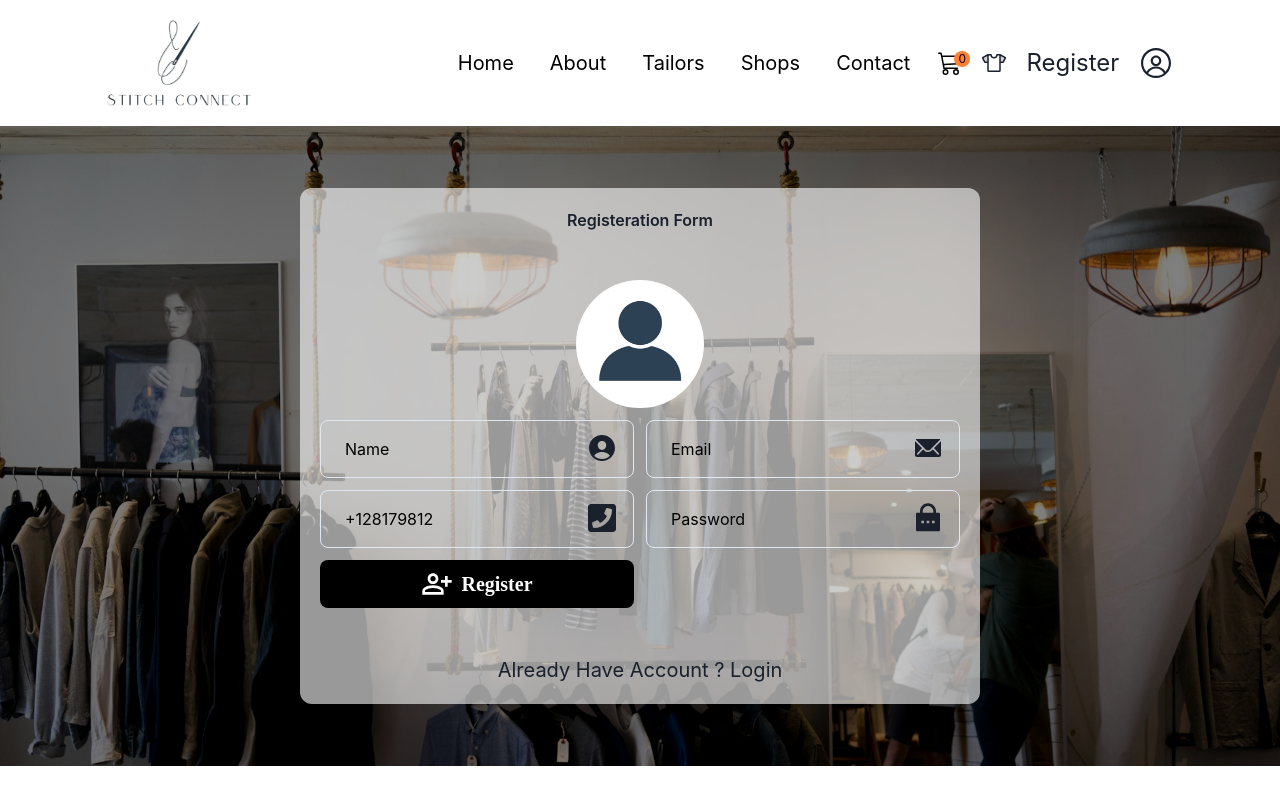
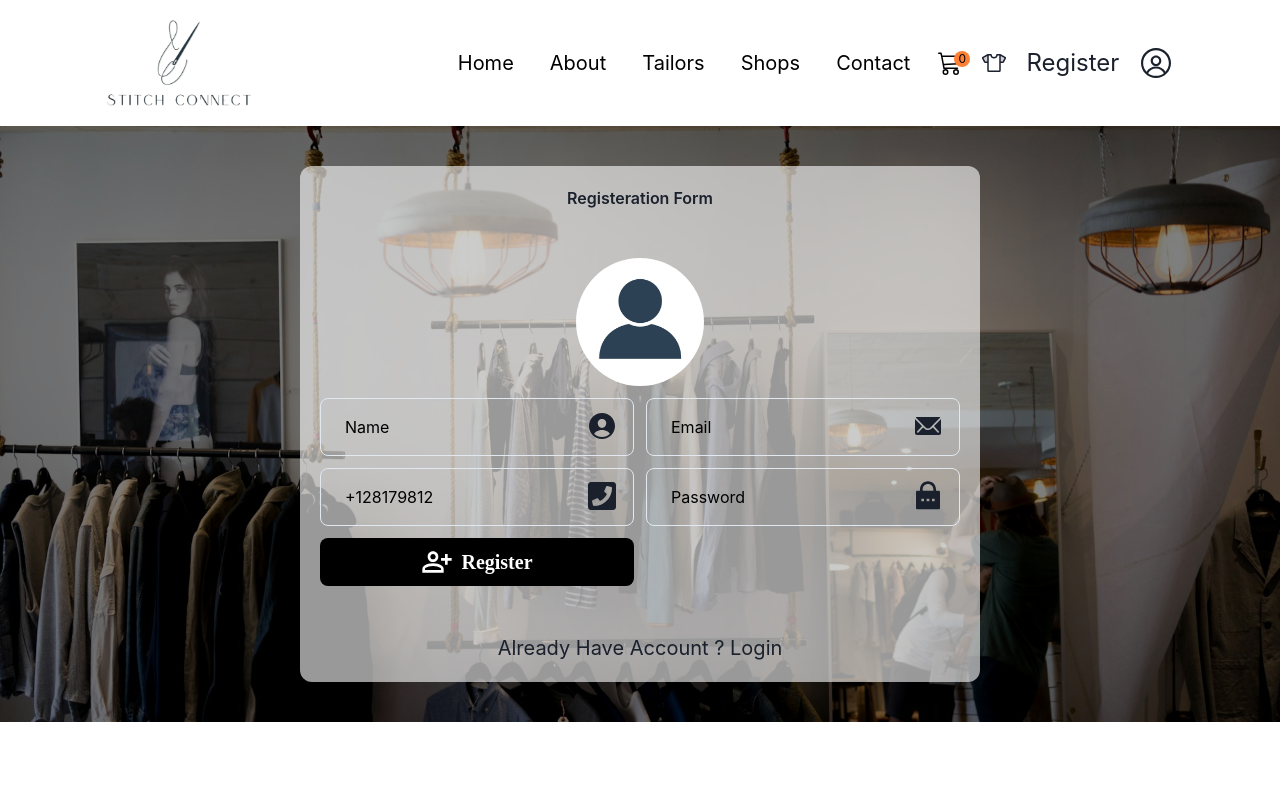
Before and after one commit to waqarahmad134/StitchConnect, a React (Vite) app: page /auth/signup in a window 1280 px wide. Shown: the top 800 px of the page. Built offline with nearby package versions, Linux system fonts and the light colour scheme.

Commit message:
register page ui update

```diff
--- a/src/pages/SignUp.jsx
+++ b/src/pages/SignUp.jsx
@@ -60,7 +60,7 @@ export default function SignUp() {
     <div className="">
       <Header />
       <section className="bg-signUpHero bg-no-repeat bg-cover bg-center relative before:content-[''] before:absolute before:w-full before:h-full before:bg-black before:bg-opacity-50 before:top-0 before:left-0 ">
-        <div className="h-100 w-10/12 m-auto h-[80vh] flex justify-center items-center relative z-20">
+        <div className="h-100 w-10/12 m-auto flex justify-center items-center relative z-20 py-10">
           <div className="text-center bg-white bg-opacity-60 rounded-xl p-5 min-w-96 space-y-12">
             <h1 className="font-semibold">Registeration Form</h1>
             <div className="grid grid-cols-2 gap-3">
```
